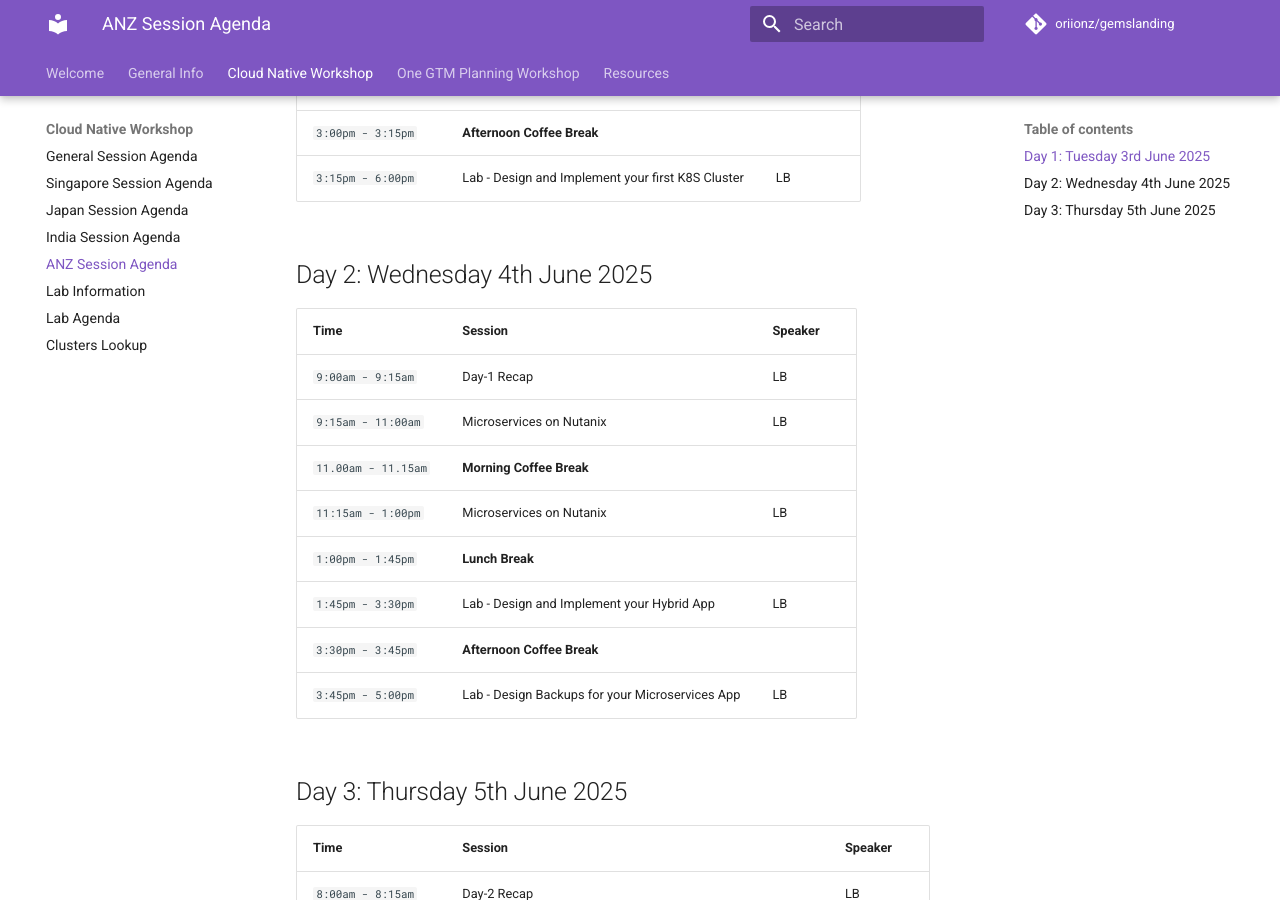
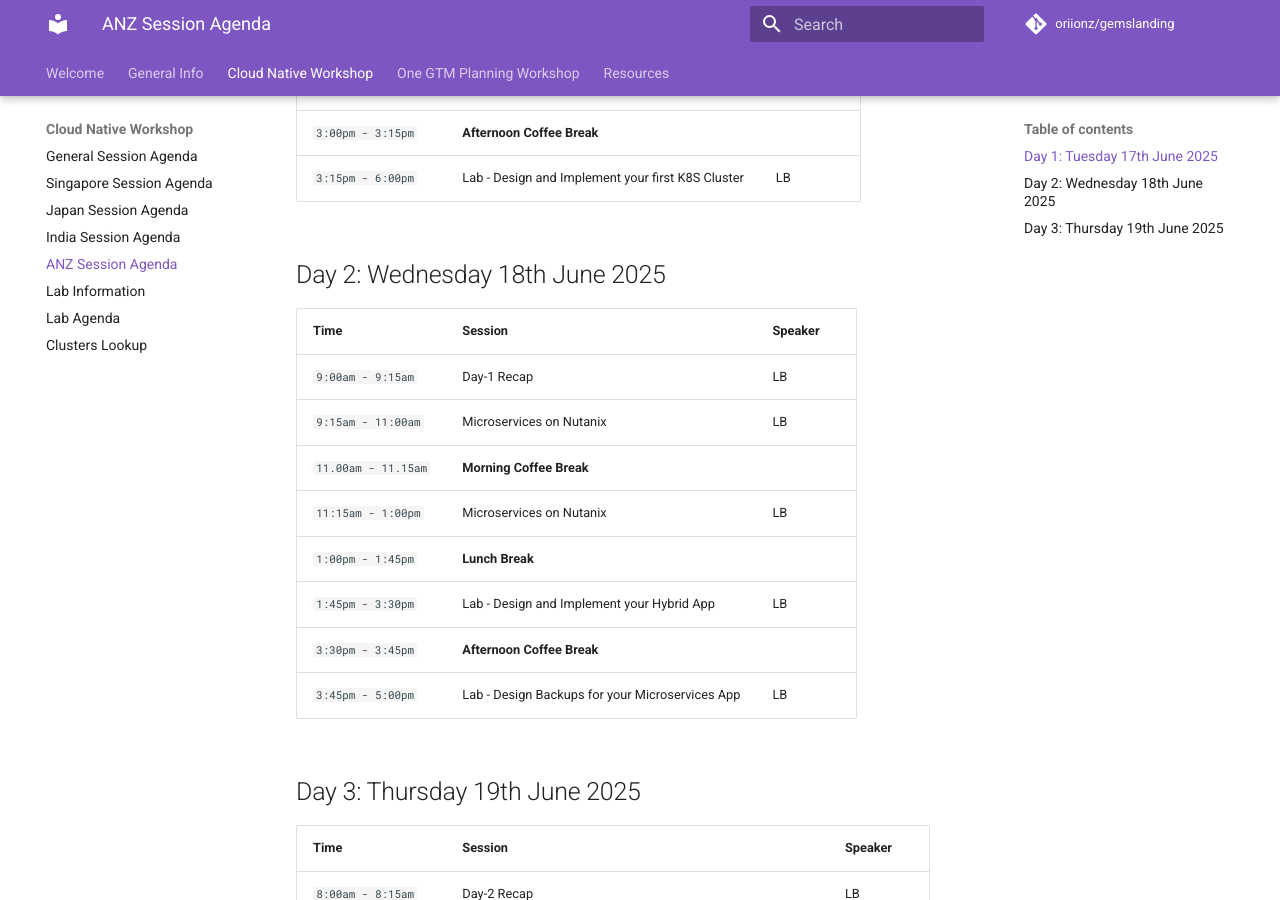
Before and after one commit to oriionz/gemslanding, an MkDocs documentation site: the page built from docs/daily_agenda/general_agenda_anz.md, in a window 1280 px wide and 900 px high, scrolled down 487 px. Built offline with MkDocs 1.6.1 and Material for MkDocs 9.7.7, drawn with Linux system fonts in a browser that asks for light colours; comment, search, counter and statistics services are not loaded; some of the changed text lies outside the part shown.

Commit message:
update: anz agenda

```diff
--- a/docs/daily_agenda/general_agenda_anz.md
+++ b/docs/daily_agenda/general_agenda_anz.md
@@ -1,6 +1,6 @@
 # India Cloud Native Workshop
 
-## Day 1: Tuesday 3rd June 2025
+## Day 1: Tuesday 17th June 2025
 
 |  Time | Session | Speaker |
 |-------------------------|--------|----------------|
@@ -14,7 +14,7 @@
 |`3:15pm - 6:00pm`| Lab - Design and Implement your first K8S Cluster | LB |
 
 
-## Day 2: Wednesday 4th June 2025
+## Day 2: Wednesday 18th June 2025
 
 | Time | Session | Speaker |
 |-------------------------|----------|----------------|
@@ -27,7 +27,7 @@
 |`3:30pm - 3:45pm` | **Afternoon Coffee Break** |
 |`3:45pm - 5:00pm`| Lab - Design Backups for your Microservices App | LB |
 
-## Day 3: Thursday 5th June 2025
+## Day 3: Thursday 19th June 2025
 
 
 | Time | Session | Speaker |
```
